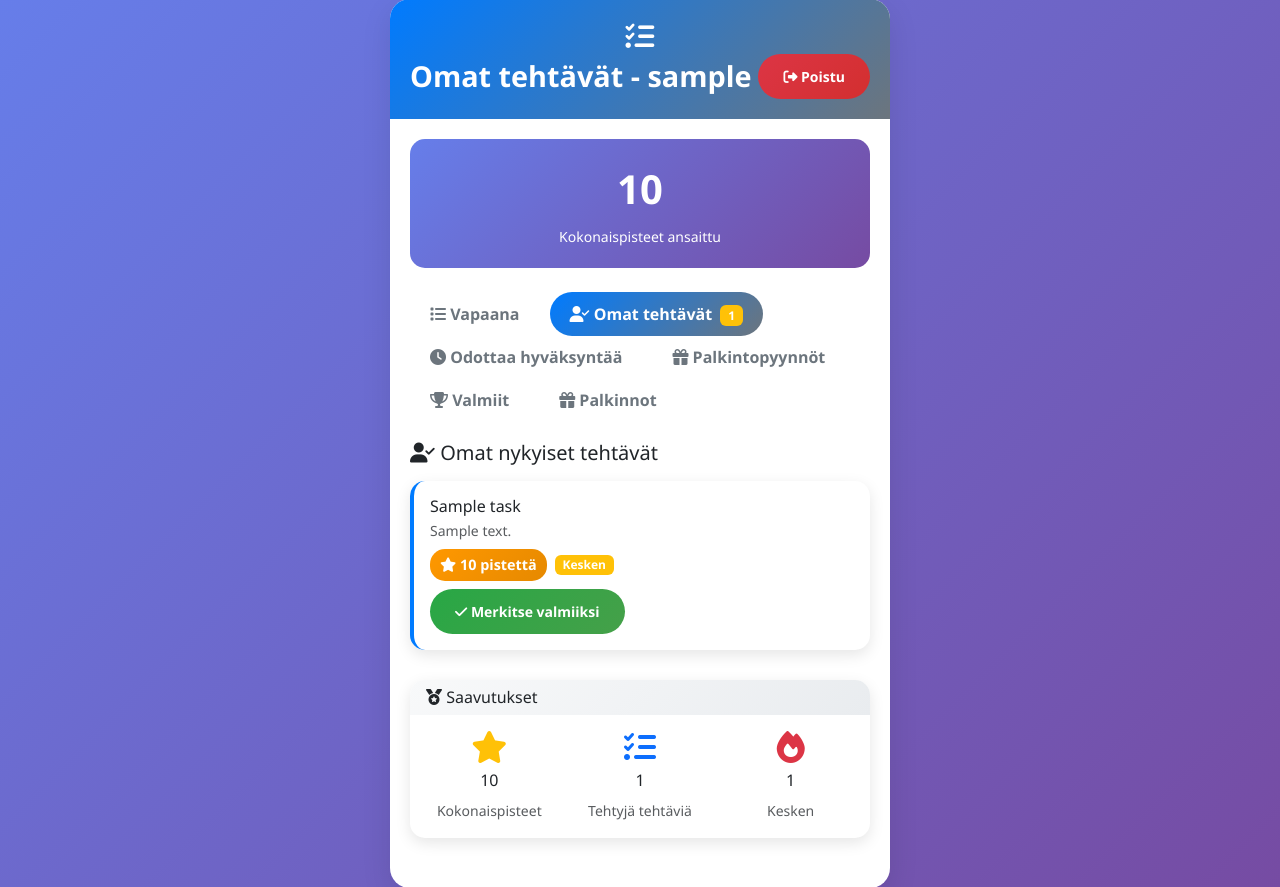
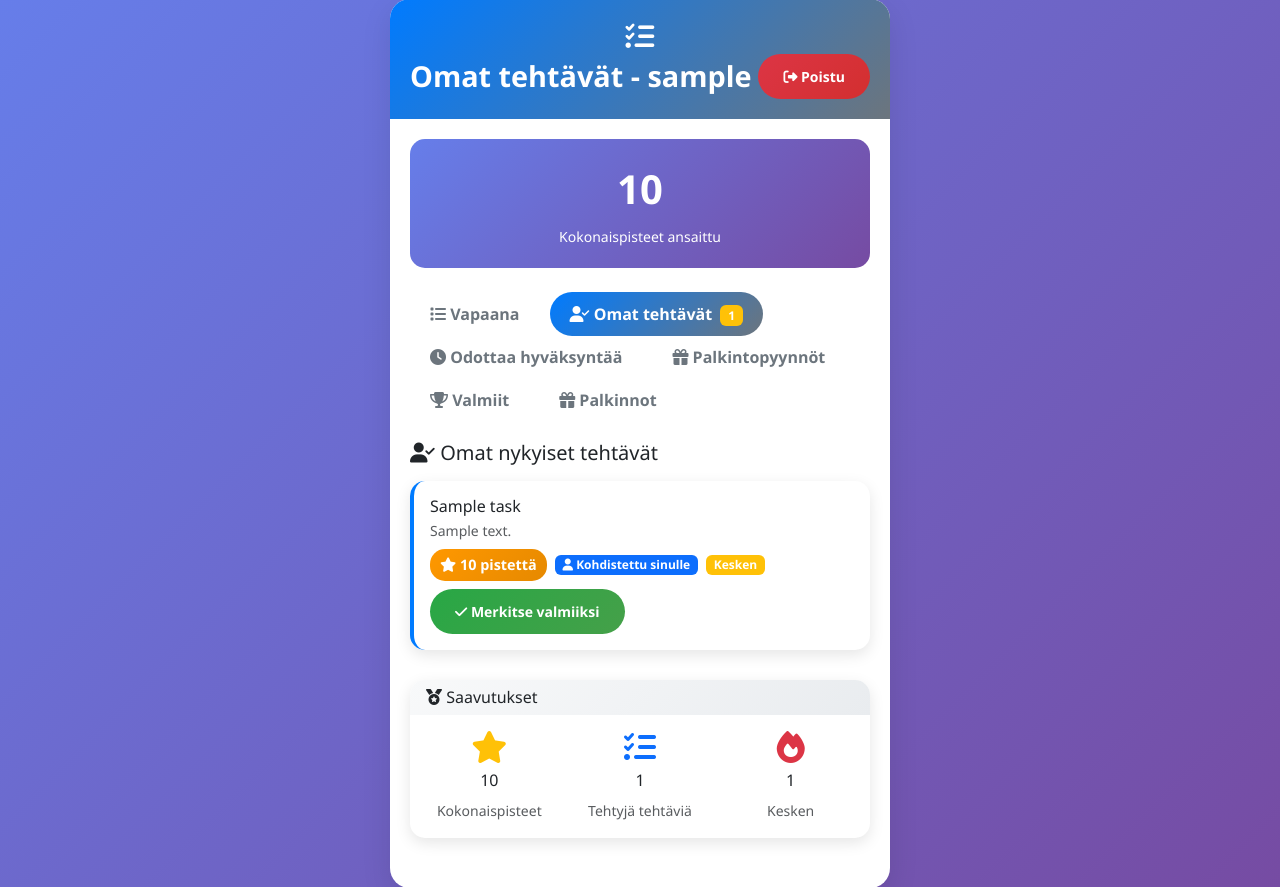
Before and after one commit to AapoTammisto/ChoresApp, a Flask app: template templates/child_dashboard.html in a window 1280 px wide. Shown: the part 21-908 px from the top of the page. Run offline with Flask 3, Linux system fonts and the light colour scheme; tables that the repository leaves empty hold one stand-in row (values such as "Sample post"); the template is opened without the code that fills it: values that come from a table or form of the project are taken from there, most other values are stand-ins (such as "Sample title", 1, 10 or a date in 2020).

Commit message:
child badge

```diff
--- a/templates/child_dashboard.html
+++ b/templates/child_dashboard.html
@@ -81,6 +81,12 @@
                                         </span>
                                     {% endif %}
                                 {% endfor %}
+                                {# Targeting badge #}
+                                {% if task.assigned_children %}
+                                    <span class="badge bg-primary"><i class="fas fa-user"></i> Kohdistettu sinulle</span>
+                                {% else %}
+                                    <span class="badge bg-success"><i class="fas fa-users"></i> Kaikille lapsille</span>
+                                {% endif %}
                             </div>
                             <a href="{{ url_for('pick_task', task_id=task.id) }}" class="btn btn-success btn-sm">
                                 <i class="fas fa-hand-paper"></i> Valitse tehtävä
@@ -124,6 +130,12 @@
                                         </span>
                                     {% endif %}
                                 {% endfor %}
+                                {# Targeting badge #}
+                                {% if task.assigned_children %}
+                                    <span class="badge bg-primary"><i class="fas fa-user"></i> Kohdistettu sinulle</span>
+                                {% else %}
+                                    <span class="badge bg-success"><i class="fas fa-users"></i> Kaikille lapsille</span>
+                                {% endif %}
                                 <span class="badge bg-warning">Kesken</span>
                             </div>
                             <a href="{{ url_for('complete_task', task_id=task.id) }}"
@@ -170,6 +182,12 @@
                                         </span>
                                     {% endif %}
                                 {% endfor %}
+                                {# Targeting badge #}
+                                {% if task.assigned_children %}
+                                    <span class="badge bg-primary"><i class="fas fa-user"></i> Kohdistettu sinulle</span>
+                                {% else %}
+                                    <span class="badge bg-success"><i class="fas fa-users"></i> Kaikille lapsille</span>
+                                {% endif %}
                                 <span class="badge bg-warning">
                                     <i class="fas fa-clock"></i> Odottaa hyväksyntää
                                 </span>
```
